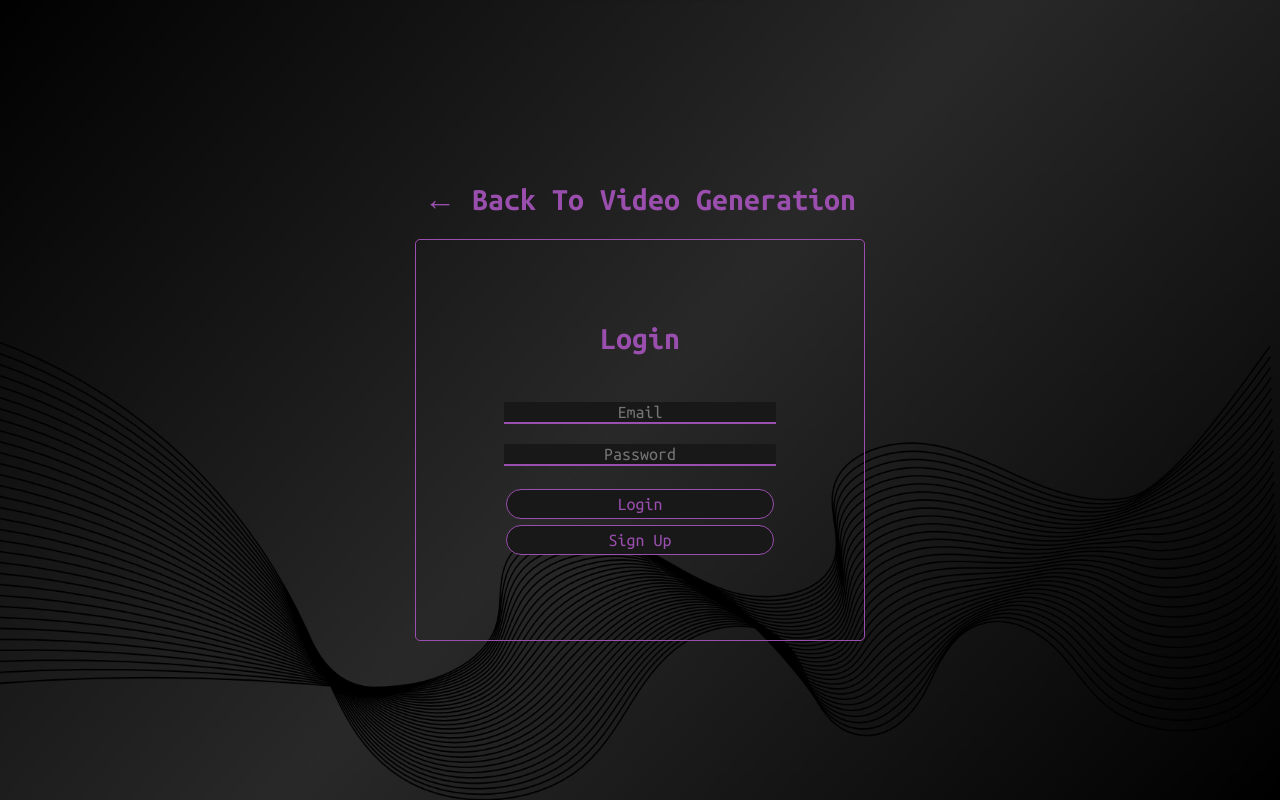
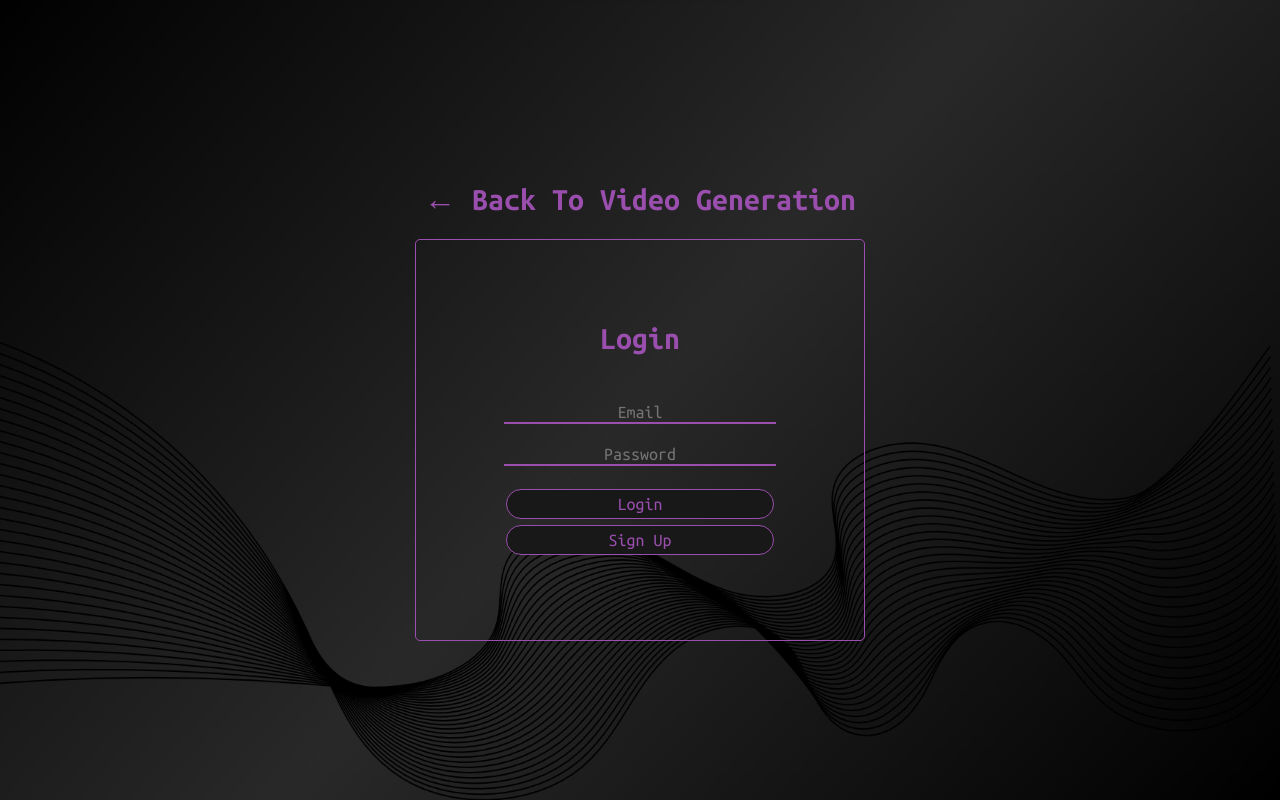
Before and after one commit to AmeenIzhac/StableDiffusionVideos, a React (Create React App) app in the folder client/: page /login in a window 1280 px wide. Built offline with nearby package versions, Linux system fonts and the light colour scheme.

Commit message:
[ii120] allow user to change settings without login

```diff
--- a/client/src/Dropdown.js
+++ b/client/src/Dropdown.js
@@ -33,8 +33,6 @@ export default function Dropdown({
 }) {
   return (
     <div className="slideOptions">
-      {Cookies.get("loggedInUser") ? (
-        <>
           <div className="dropdownOption" id="dropdown">
             <DropdownOptions
               isImg2Img={isImg2Img}
@@ -173,10 +171,6 @@ export default function Dropdown({
             onClick={dropOptions}
             id="button"
           ></button>
-        </>
-      ) : (
-        <></>
-      )}
     </div>
   );
 }
--- a/client/src/index.css
+++ b/client/src/index.css
@@ -476,7 +476,7 @@ ul {
 }
 
 .input {
-  background-color: var(--main-bg-dark);
+  background-color: transparent;
   border: none;
   border-bottom: 2px solid var(--main-bg-light);
   margin-bottom: 20px;
@@ -538,18 +538,6 @@ ul {
   min-width: 300px;
   width: 35vw;
   height: 50vh;
-}
-
-.input {
-  background-color: var(--main-bg-dark);
-  border: none;
-  border-bottom: 2px solid var(--main-bg-light);
-  margin-bottom: 20px;
-  text-align: center;
-  font-size: large;
-  font-family: "Ubuntu Mono";
-  caret-color: var(--main-bg-light);
-  width: 60%;
 }
 
 .input:focus {
```
